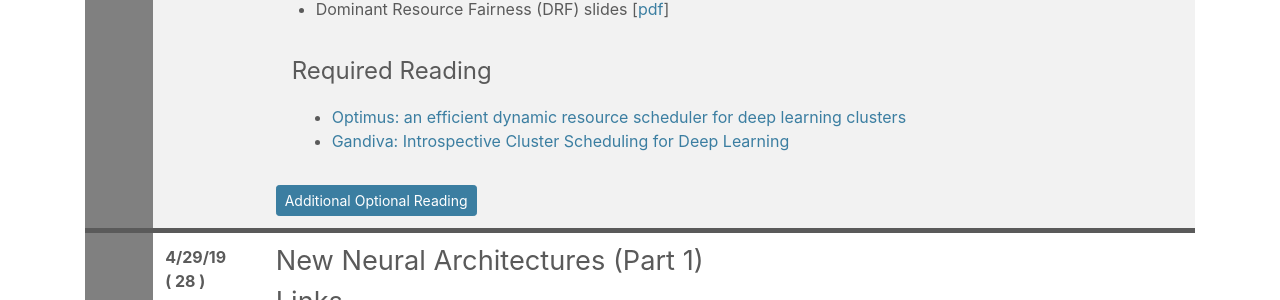
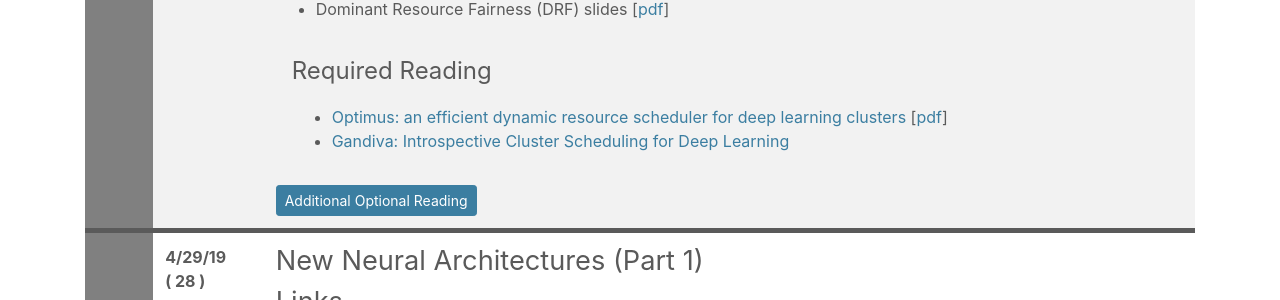
Before and after one commit to ucbrise/cs294-ai-sys-sp19, a Jekyll site: the page built from index.md, in a window 1280 px wide and 900 px high, scrolled down 9105 px. Shown: the part 153-453 px from the top of the window. Built offline with Jekyll 4.4.1, drawn with Linux system fonts in a browser that asks for light colours; nearby versions of some CDN libraries; our own code applies the rules of GitHub Pages for plain Markdown files.

Commit message:
Add lecture 27 slides (optimus) (#26)

```diff
--- a/index.md
+++ b/index.md
@@ -825,7 +825,7 @@ If you find some of the reading confusing and want a more gentle introduction, t
 <div class="reading">
 <div class="required_reading" markdown="1">
 
-* [Optimus: an efficient dynamic resource scheduler for deep learning clusters](https://i.cs.hku.hk/~cwu/papers/yhpeng-eurosys18.pdf)
+* [Optimus: an efficient dynamic resource scheduler for deep learning clusters](https://i.cs.hku.hk/~cwu/papers/yhpeng-eurosys18.pdf) [[pdf](assets/lectures/lec27/optimus.pdf)]
 * [Gandiva: Introspective Cluster Scheduling for Deep Learning](https://www.usenix.org/conference/osdi18/presentation/xiao)
 
 </div>
```
Also changed, not shown: 1 other file.
